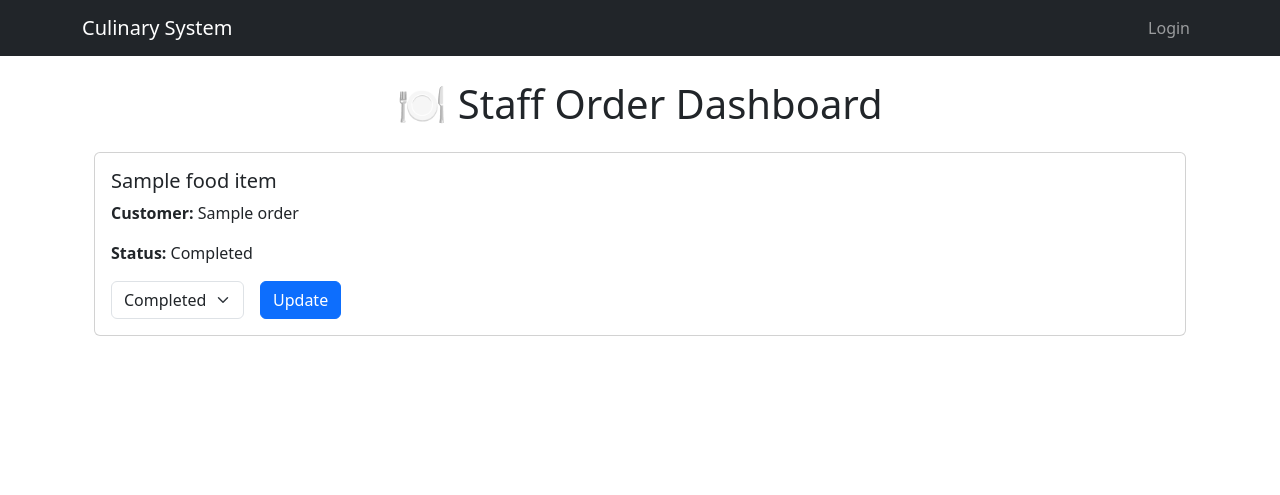
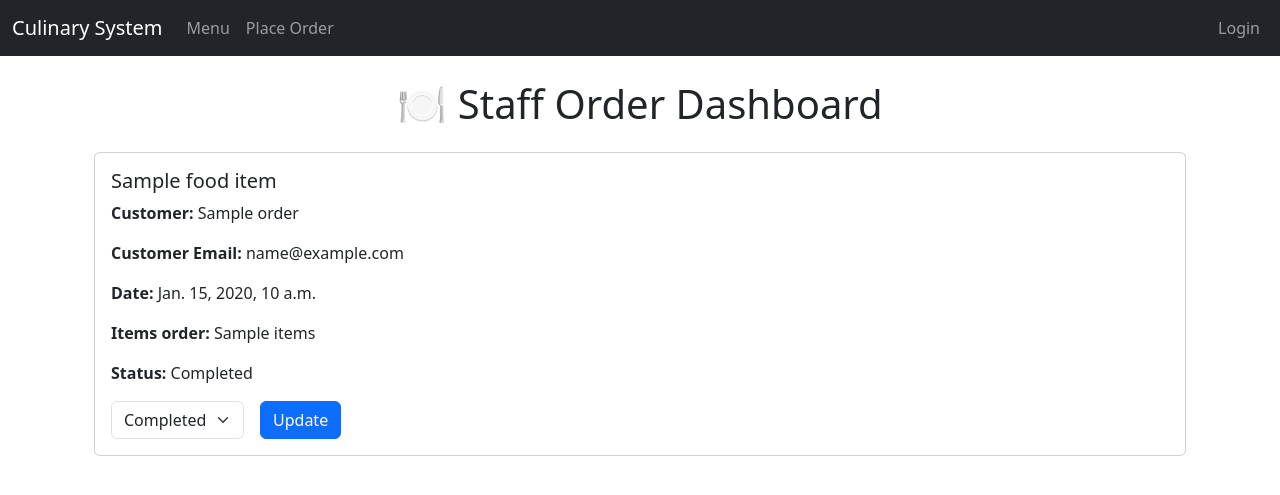
Before and after one commit to tboimah/culinary_system, a Django app: template menu/templates/menu/staff_dashboard.html in a window 1280 px wide. Shown: the top 495 px of the page. Run offline with Django 5.2, Linux system fonts and the light colour scheme; the template is opened without the code that fills it: most values are stand-ins (such as "Sample title", 1, 10 or a date in 2020).

Commit message:
culinary_system_project

```diff
--- a/culinary_system/settings.py
+++ b/culinary_system/settings.py
@@ -67,6 +67,11 @@ TEMPLATES = [
         },
     },
 ]
+import os
+
+MEDIA_URL = '/media/'
+MEDIA_ROOT = os.path.join(BASE_DIR, 'media')
+
 
 WSGI_APPLICATION = "culinary_system.wsgi.application"
 
--- a/culinary_system/urls.py
+++ b/culinary_system/urls.py
@@ -17,6 +17,8 @@ Including another URLconf
 from django.contrib import admin
 from django.urls import path, include
 from django.contrib.auth import views as auth_views
+from django.conf import settings
+from django.conf.urls.static import static
 
 urlpatterns = [
     path("admin/", admin.site.urls),
@@ -26,3 +28,5 @@ urlpatterns = [
     path('login/', auth_views.LoginView.as_view(template_name='menu/login.html'), name='login'),
     path('logout/', auth_views.LogoutView.as_view(next_page='login'), name='logout'),
 ]
+if settings.DEBUG:
+    urlpatterns += static(settings.MEDIA_URL, document_root=settings.MEDIA_ROOT)
--- a/menu/forms.py
+++ b/menu/forms.py
@@ -3,6 +3,8 @@ from .models import FoodItem
 
 class OrderForm(forms.Form):
     customer_name = forms.CharField(label='Your Name', max_length=100)
+    customer_email = forms.EmailField()
+    Date = forms.DateTimeField()
     items = forms.ModelMultipleChoiceField(
         queryset=FoodItem.objects.all(),
         widget=forms.CheckboxSelectMultiple,
--- a/menu/templates/menu/base.html
+++ b/menu/templates/menu/base.html
@@ -8,14 +8,30 @@
 <body>
 
     <nav class="navbar navbar-expand-lg navbar-dark bg-dark">
-    <div class="container">
-        <a class="navbar-brand" href="/">Culinary System</a>
-        <div class="collapse navbar-collapse">
+        <div class="container-fluid">
+          <a class="navbar-brand" href="{% url 'menu_list' %}">Culinary System</a>
+          <button class="navbar-toggler" type="button" data-bs-toggle="collapse" data-bs-target="#navbarContent">
+            <span class="navbar-toggler-icon"></span>
+          </button>
+
+          <div class="collapse navbar-collapse" id="navbarContent">
+            <ul class="navbar-nav me-auto mb-2 mb-lg-0">
+              <li class="nav-item">
+                <a class="nav-link" href="{% url 'menu_list' %}">Menu</a>
+              </li>
+              <li class="nav-item">
+                <a class="nav-link" href="{% url 'place_order' %}">Place Order</a>
+              </li>
+
+              {% if user.is_authenticated and user.is_staff %}
+              <li class="nav-item">
+                <a class="nav-link" href="{% url 'staff_dashboard' %}">Dashboard</a>
+              </li>
+              {% endif %}
+            </ul>
+
             <ul class="navbar-nav ms-auto">
               {% if user.is_authenticated %}
-                    <li class="nav-item">
-                        <a class="nav-link" href="{% url 'staff_order_dashboard' %}">Dashboard</a>
-                    </li>
               <li class="nav-item">
                 <a class="nav-link" href="{% url 'login' %}">Logout</a>
               </li>
--- a/menu/templates/menu/menu_list.html
+++ b/menu/templates/menu/menu_list.html
@@ -6,6 +6,11 @@
     {% for item in food_items %}
         <div class="food_item">
             <h2>{{ item.name }}</h2>
+            {% if item.image %}
+                <img src="{{ item.image.url }}" class="card-img-top" alt="{{ item.name }}" style="width: 200px; height: auto;">
+            {% else %}
+                 <img src="https://via.placeholder.com/300x200?text=No+Image" class="card-img-top" alt="No Image">
+            {% endif %}
             <p>{{ item.description }}</p>
             <p class="price">Price: ${{ item.price }}</p>
         </div>
--- a/menu/templates/menu/order_success.html
+++ b/menu/templates/menu/order_success.html
@@ -1,6 +1,7 @@
 {% extends 'menu/base.html' %}
 
 {% block content %}
-<h1>Thank You!</h1>
-<p>Your order has been placed successfully.</p>
+  <h2>🎉 Order Submitted Successfully!</h2>
+  <p>Thank you for placing your order.</p>
+  <a href="{% url 'menu_list' %}">Back to Menu</a>
 {% endblock %}
--- a/menu/templates/menu/staff_dashboard.html
+++ b/menu/templates/menu/staff_dashboard.html
@@ -1,6 +1,7 @@
 {% extends 'menu/base.html' %}
 
 {% block content %}
+
 <div class="container">
     <h1 class="mb-4 text-center">🍽️ Staff Order Dashboard</h1>
 
@@ -9,6 +10,9 @@
         <div class="card-body">
             <h5 class="card-title">{{ order.food_item.name }}</h5>
             <p class="card-text"><strong>Customer:</strong> {{ order.customer_name }}</p>
+            <p class="card-text"><strong>Customer Email:</strong> {{ order.customer_email }}</p>
+            <p class="card-text"><strong>Date:</strong> {{ order.Date }}</p>
+            <p class="card-text"><strong>Items order:</strong> {{ order.items }}</p>
             <p class="card-text"><strong>Status:</strong> {{ order.status }}</p>
 
             <form method="post" class="row g-3">
--- a/menu/urls.py
+++ b/menu/urls.py
@@ -4,6 +4,8 @@ from . import views
 urlpatterns = [
     path('', views.menu_list, name='menu_list'),
     path('order/', views.place_order, name='place_order'),
-    path('order-success/', views.order_success, name='order-success'),
+    path('order-success/', views.order_success, name='order_success'),
+    path('staff/orders/', views.staff_dashboard, name='staff_dashboard'),
     path('staff/orders/', views.staff_order_dashboard, name='staff_order_dashboard'),
+
 ]
```
Also changed, not shown: menu/models.py (+12 -2 lines), menu/views.py (+20 -13 lines), db.sqlite3, media/menu_images/Burger.webp (added), media/menu_images/branding.png (added), media/menu_images/pizza.webp (added), menu/migrations/0007_order_quantity_order_status.py (added), menu/migrations/0008_fooditem_image.py (added). Lines whose indentation alone changed are shown as unchanged.
